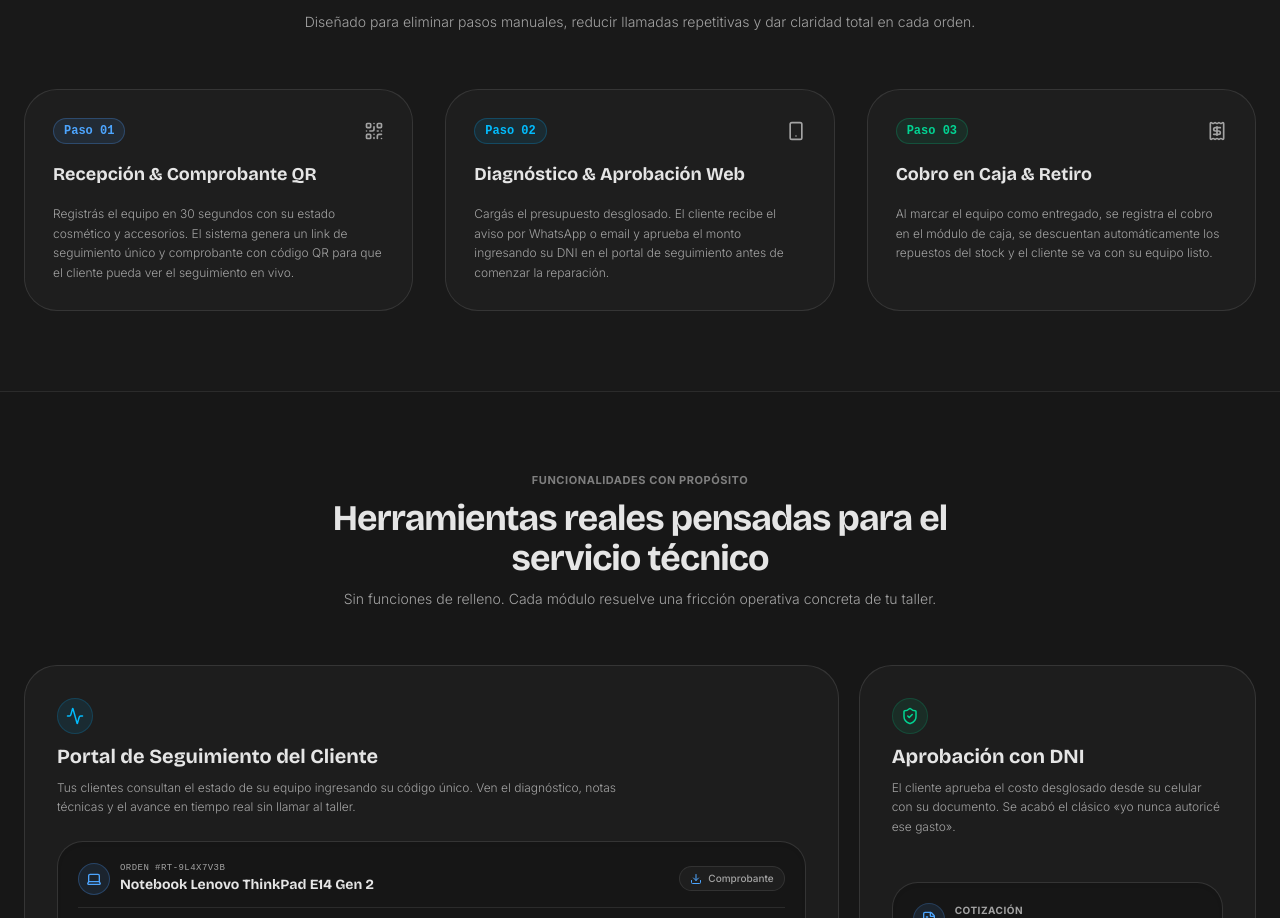
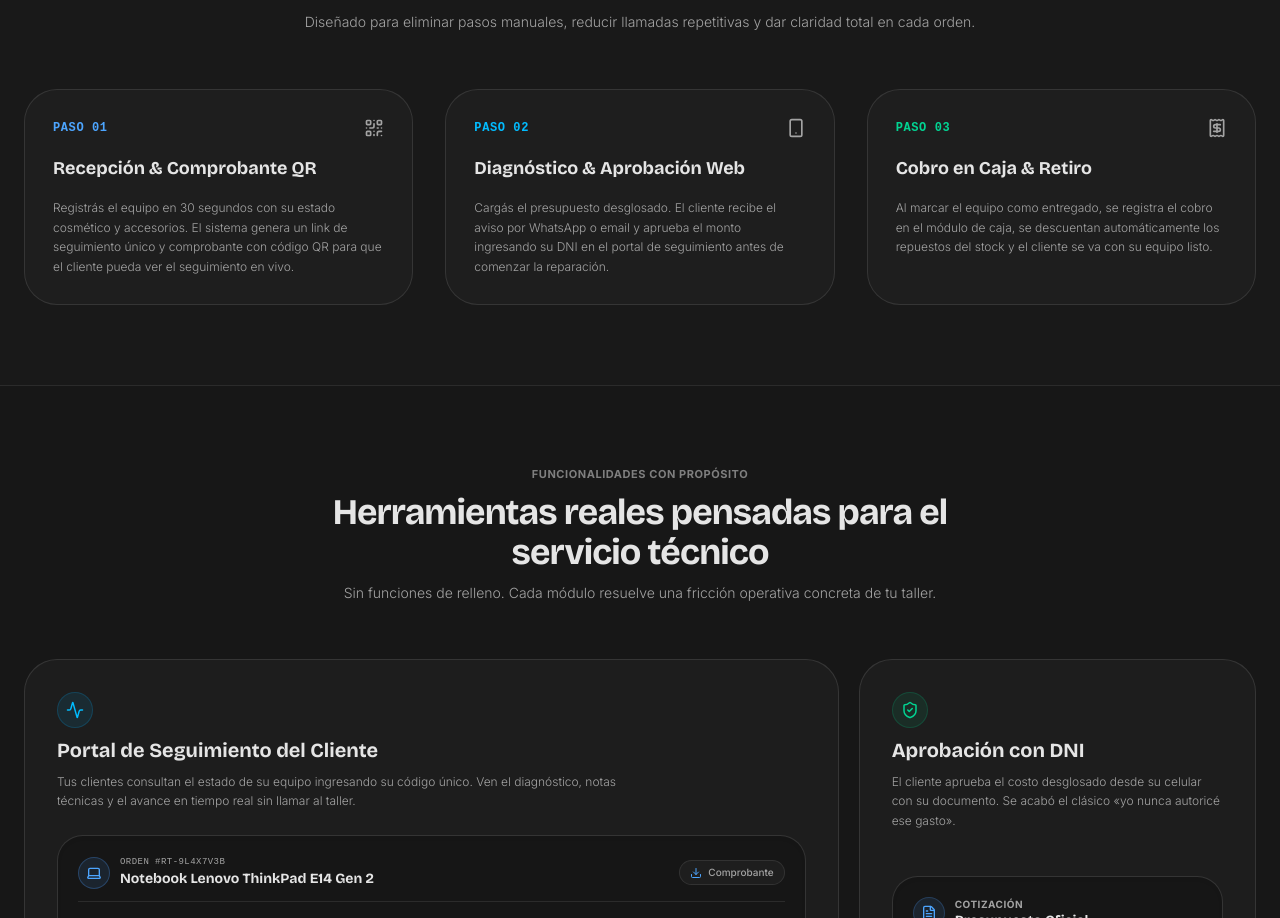
Before and after one commit to ejow78/TallerIII, a React (Vite) app in the folder frontend/: page / in a window 1280 px wide. Shown: the part 988-1906 px from the top of the page. Built offline with nearby package versions, Linux system fonts and the light colour scheme.

Commit message:
style(landing): format workflow steps 01-03 as clean text without pill styling

```diff
--- a/frontend/src/views/public/LandingPage.jsx
+++ b/frontend/src/views/public/LandingPage.jsx
@@ -307,7 +307,7 @@ export default function LandingPage() {
             {/* Paso 1 */}
             <div className="relative rounded-2xl bg-card/40 border border-border/70 p-6 sm:p-7 space-y-4 hover:border-border transition-colors">
               <div className="flex items-center justify-between">
-                <span className="font-mono text-xs font-bold text-primary bg-primary/10 border border-primary/25 px-2.5 py-1 rounded-md">
+                <span className="font-mono text-xs font-bold text-primary uppercase tracking-wider">
                   Paso 01
                 </span>
                 <QrCode className="w-5 h-5 text-muted-foreground" />
@@ -323,7 +323,7 @@ export default function LandingPage() {
             {/* Paso 2 */}
             <div className="relative rounded-2xl bg-card/40 border border-border/70 p-6 sm:p-7 space-y-4 hover:border-border transition-colors">
               <div className="flex items-center justify-between">
-                <span className="font-mono text-xs font-bold text-sky-400 bg-sky-500/10 border border-sky-500/25 px-2.5 py-1 rounded-md">
+                <span className="font-mono text-xs font-bold text-sky-400 uppercase tracking-wider">
                   Paso 02
                 </span>
                 <Smartphone className="w-5 h-5 text-muted-foreground" />
@@ -339,7 +339,7 @@ export default function LandingPage() {
             {/* Paso 3 */}
             <div className="relative rounded-2xl bg-card/40 border border-border/70 p-6 sm:p-7 space-y-4 hover:border-border transition-colors">
               <div className="flex items-center justify-between">
-                <span className="font-mono text-xs font-bold text-emerald-400 bg-emerald-500/10 border border-emerald-500/25 px-2.5 py-1 rounded-md">
+                <span className="font-mono text-xs font-bold text-emerald-400 uppercase tracking-wider">
                   Paso 03
                 </span>
                 <Receipt className="w-5 h-5 text-muted-foreground" />
```
